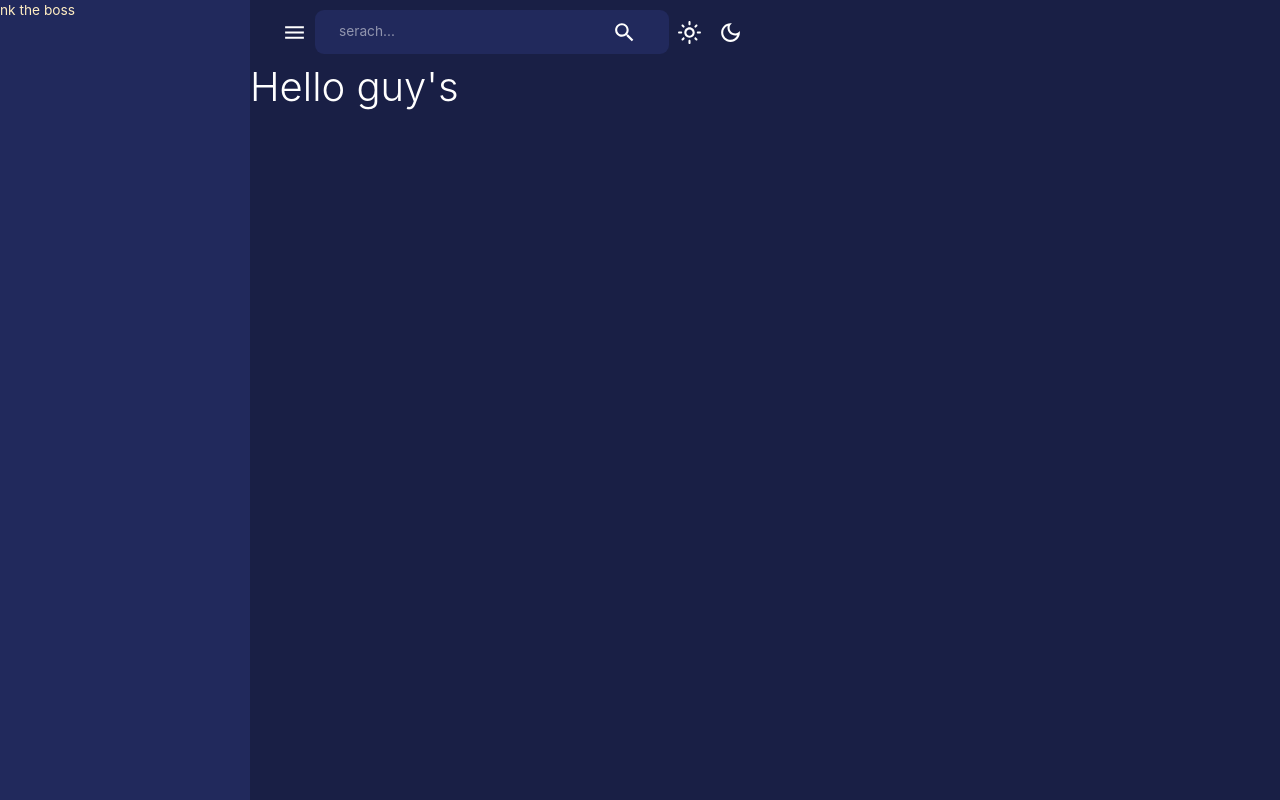
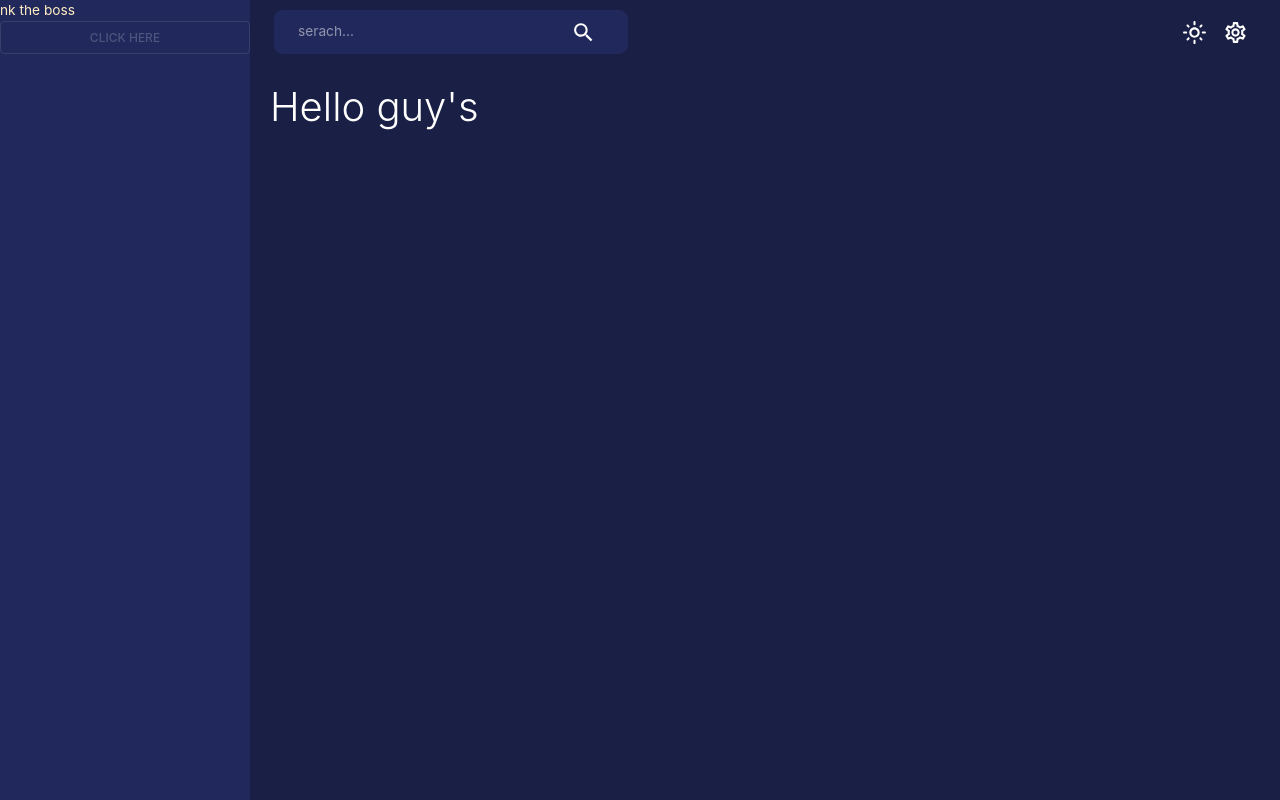
Before and after one commit to navneetthakor/miraadmin-app, a React (Create React App) app: page / in a window 1280 px wide. Built offline with nearby package versions, Linux system fonts and the light colour scheme.

Commit message:
NavBar setup completed

```diff
--- a/src/components/Navbar.js
+++ b/src/components/Navbar.js
@@ -10,17 +10,27 @@ import {
 import {
   DarkModeOutlined,
   LightModeOutlined,
+  SettingsOutlined as SettingsIcon,
   Menu as MenuIcon,
   Search as SearchIcon,
 } from "@mui/icons-material";
 import FlexBetween from "./FlexBetween.js";
 
+// to change the mode
+import { useDispatch } from "react-redux";
+import { setMode } from "../store/Mode.js";
+
 export default function Navbar(props) {
   // destructuring props
-  const { isSidebarOpen, setIsSidebarOpen } = props;
+  const { isSidebarOpen, setIsSidebarOpen, isNonMobile } = props;
 
   // taking theme object out
   const theme = useTheme();
+
+  // preparing material for dispatch
+  const dispatch = useDispatch();
+
+  // actual object returning
   return (
     <AppBar
       sx={{
@@ -36,9 +46,11 @@ export default function Navbar(props) {
       >
         {/* left side part  */}
         <FlexBetween>
-          <IconButton onClick={() => setIsSidebarOpen(!isSidebarOpen)} >
-            <MenuIcon sx={{ fontSize: "25px" }} />
-          </IconButton>
+          {!isNonMobile && (
+            <IconButton onClick={() => setIsSidebarOpen(!isSidebarOpen)}>
+              <MenuIcon sx={{ fontSize: "25px" }} />
+            </IconButton>
+          )}
           <FlexBetween
             sx={{
               borderRadius: "9px",
@@ -54,30 +66,20 @@ export default function Navbar(props) {
           </FlexBetween>
         </FlexBetween>
 
-        {/* <FlexBetween>
-          <IconButton onClick={() => setIsSidebarOpen(!isSidebarOpen)}>
-            <MenuIcon />
-          </IconButton>
-          <FlexBetween
-            backgroundColor={theme.palette.background.alt}
-            borderRadius="9px"
-            gap="3rem"
-            p="0.1rem 1.5rem"
-          >
-            <InputBase placeholder="Search..." />
-            <IconButton>
-              <SearchIcon />
-            </IconButton>
-          </FlexBetween>
-        </FlexBetween> */}
-
         {/* right side  */}
         <FlexBetween>
+          {theme.palette.mode == "dark" ? (
+            <IconButton onClick={() => dispatch(setMode())}>
+              <LightModeOutlined sx={{ fontSize: "25px" }} />
+            </IconButton>
+          ) : (
+            <IconButton onClick={() => dispatch(setMode())}>
+              <DarkModeOutlined sx={{ fontSize: "25px" }} />
+            </IconButton>
+          )}
+
           <IconButton>
-            <LightModeOutlined sx={{ fontSize: "25px" }} />
-          </IconButton>
-          <IconButton>
-            <DarkModeOutlined sx={{ fontSize: "25px" }} />
+            <SettingsIcon sx={{ fontSize: "25px" }} />
           </IconButton>
         </FlexBetween>
       </Toolbar>
--- a/src/components/Sidebar.js
+++ b/src/components/Sidebar.js
@@ -1,5 +1,6 @@
 import React from 'react'
 import {
+  Button,
   useTheme
 } from '@mui/material';
 
@@ -39,6 +40,7 @@ export default function Sidebar(props) {
           }}
         >
         nk the boss
+        <Button variant='outlined' onClick={()=> setIsSidebarOpen(!isSidebarOpen)}>click here</Button>
       </Drawer>
     )}
     </Box>
--- a/src/scens/Home.js
+++ b/src/scens/Home.js
@@ -9,7 +9,7 @@ export default function Home() {
         backgroundColor: theme.palette.background,
       }}
     >
-      <Typography variant="h1">Hello guy's</Typography>
+      <Typography sx={{m: "20px"}} variant="h1">Hello guy's</Typography>
     </Box>
   );
 }
--- a/src/scens/RootLayout.js
+++ b/src/scens/RootLayout.js
@@ -1,5 +1,5 @@
 import React, { useState } from "react";
-import { Box, useTheme } from "@mui/material";
+import { Box, useTheme, useMediaQuery } from "@mui/material";
 import { Outlet } from "react-router-dom";
 import Sidebar from "../components/Sidebar";
 import Navbar from "../components/Navbar";
@@ -9,18 +9,22 @@ export default function RootLayout() {
   // to use theme
   const theme = useTheme();
 
+  // whether device is mobile or not
+  const isNonMobile = useMediaQuery("(min-width: 770px)")
   // for Sidebar
   const [isSidebarOpen, setIsSidebarOpen] = useState(true);
 
   return (
-    <Box display="flex" width="100%" height="100%">
+    <Box display={isNonMobile ? "flex": "block"} width="100%" height="100%">
       <Sidebar
+        isNonMobile={isNonMobile}
         isSidebarOpen={isSidebarOpen}
         width= "250px"
         setIsSidebarOpen= {setIsSidebarOpen}
       />
-      <Box>
+      <Box flexGrow={1}>
         <Navbar
+        isNonMobile={isNonMobile}
         isSidebarOpen={isSidebarOpen}
         setIsSidebarOpen= {setIsSidebarOpen}
         />
```
